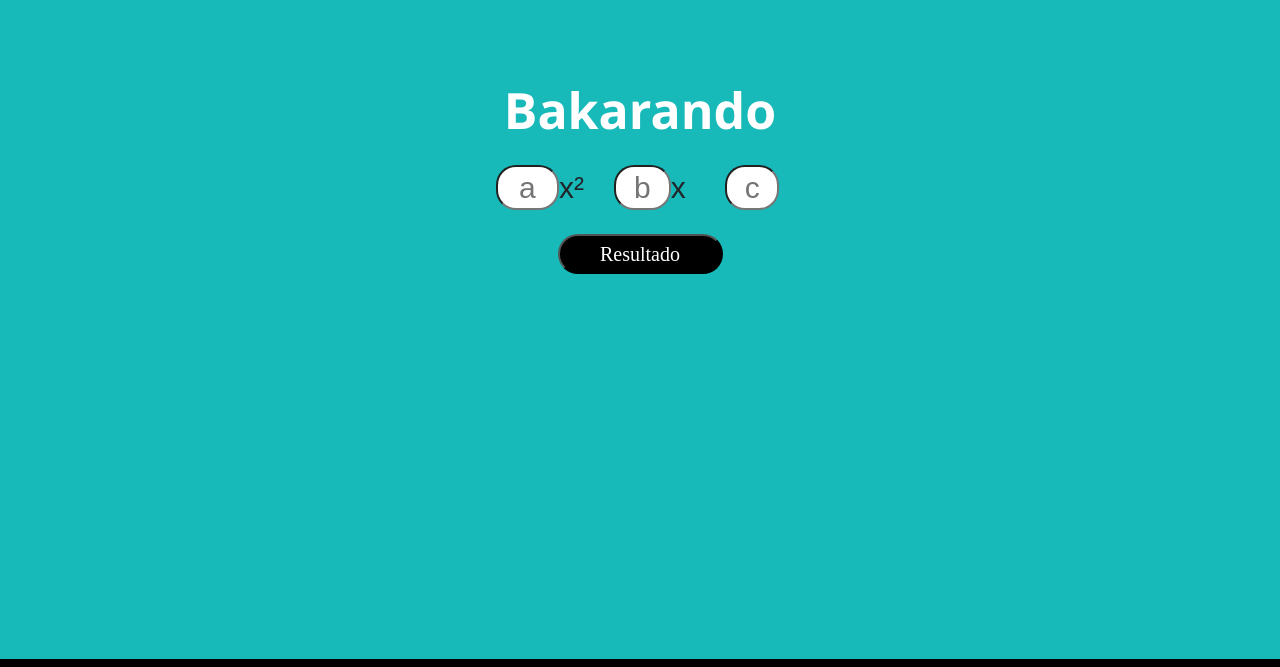
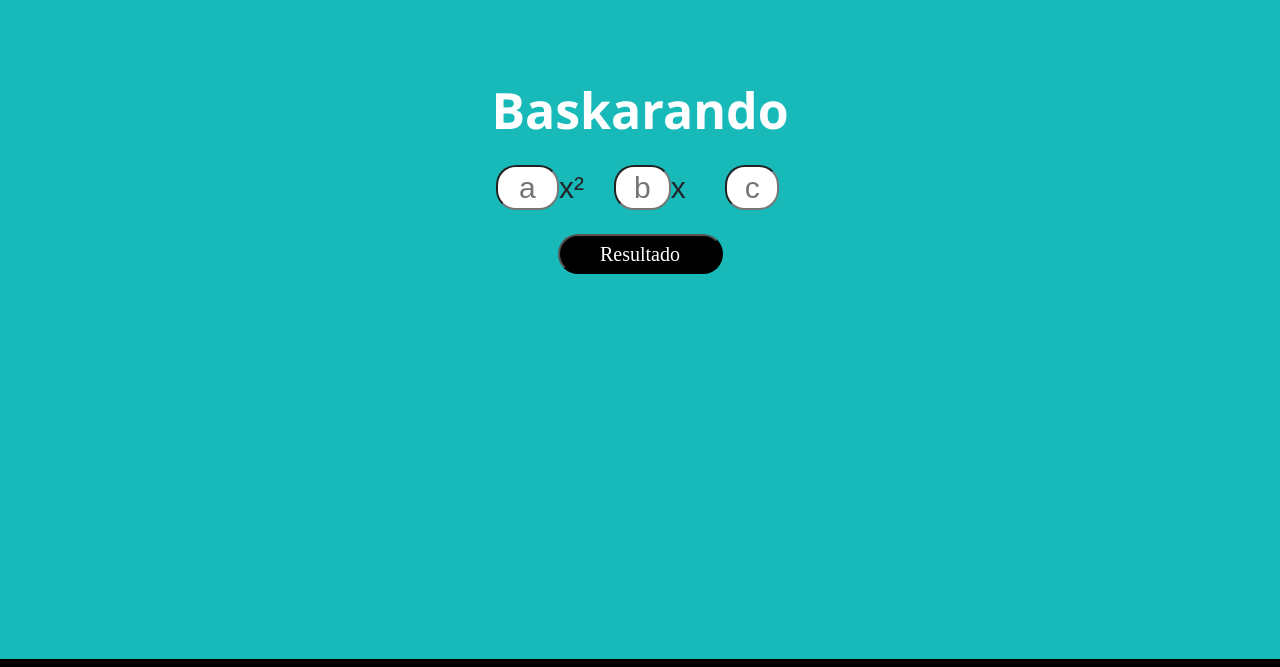
Before and after one commit to KevinSS456/Calculadora_Baskara, a plain HTML site: page index.html in a window 1280 px wide. Shown: the top 667 px of the page. Drawn offline with nearby package versions, Linux system fonts and the light colour scheme.

Commit message:
Update index.html

```diff
--- a/index.html
+++ b/index.html
@@ -18,7 +18,7 @@
 <body>
     <section>
         <div id="container">
-            <h1>Bakarando</h1>
+            <h1>Baskarando</h1>
             <div id="valor">
                 <table>
                     <tr>
```
